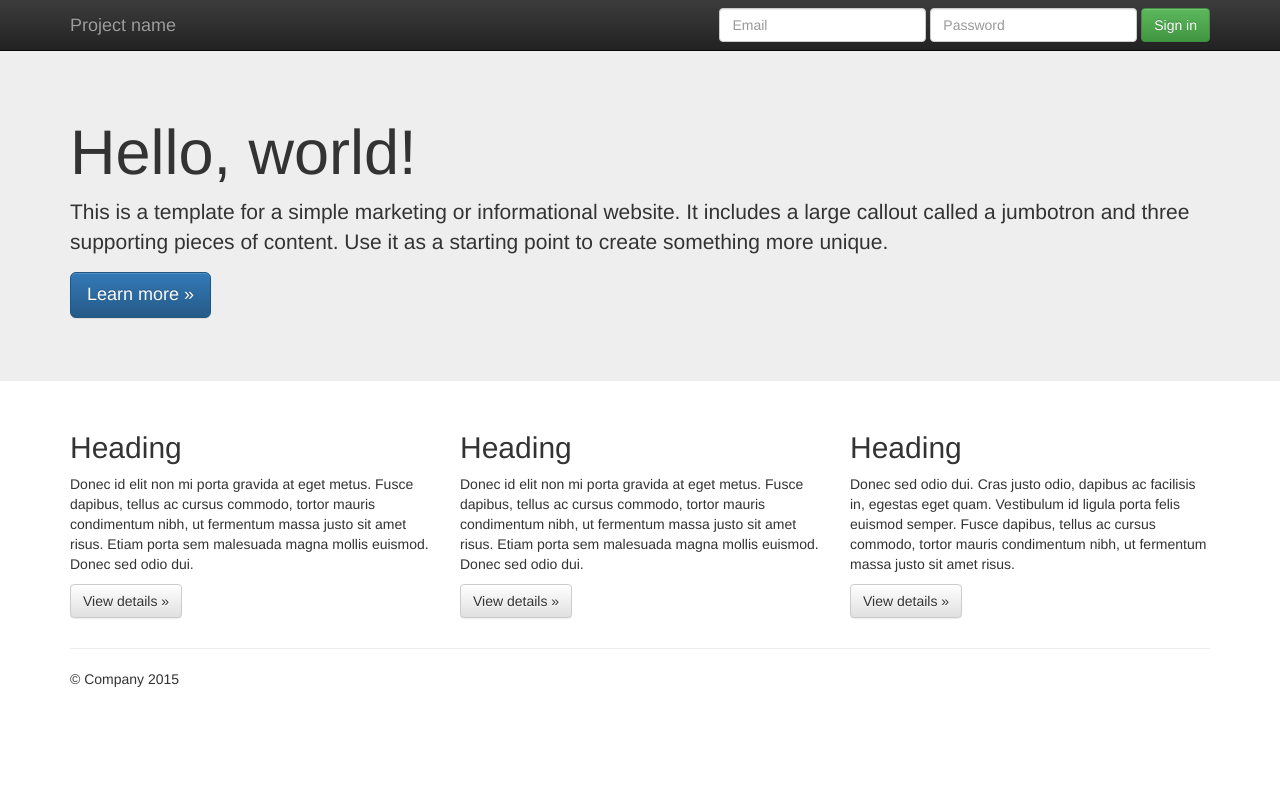
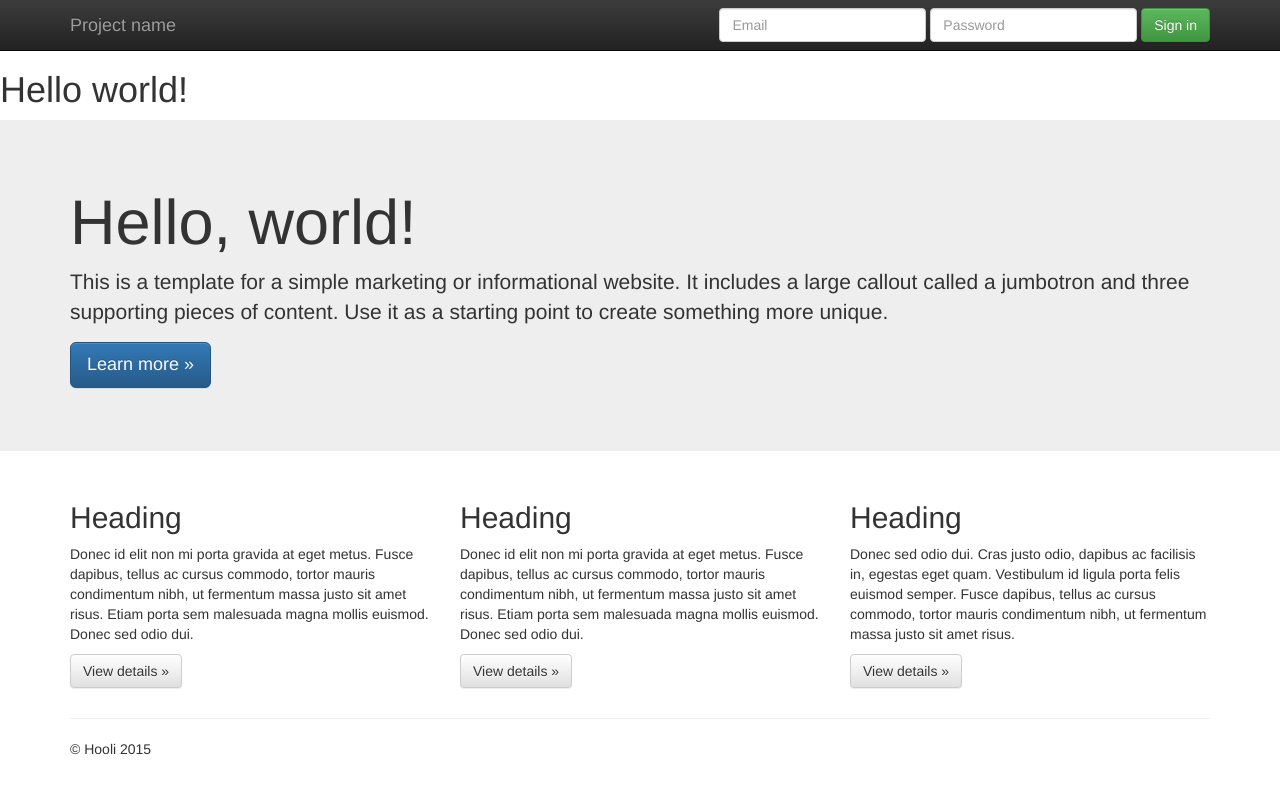
Before and after one commit to mahesh1b/for-udmy, a plain HTML site: page index.html in a window 1280 px wide. Drawn offline with nearby package versions, Linux system fonts and the light colour scheme.

Commit message:
new content in the index.html

```diff
--- a/index.html
+++ b/index.html
@@ -6,7 +6,7 @@
     <head>
         <meta charset="utf-8">
         <meta http-equiv="X-UA-Compatible" content="IE=edge,chrome=1">
-        <title></title>
+        <title>The master server</title>
         <meta name="description" content="">
         <meta name="viewport" content="width=device-width, initial-scale=1">
         <link rel="apple-touch-icon" href="apple-touch-icon.png">
@@ -20,7 +20,7 @@
         </style>
         <link rel="stylesheet" href="css/bootstrap-theme.min.css">
         <link rel="stylesheet" href="css/main.css">
-
+	<h1>Hello world!</h1>
         <script src="js/vendor/modernizr-2.8.3-respond-1.4.2.min.js"></script>
     </head>
     <body>
@@ -84,7 +84,7 @@
       <hr>
 
       <footer>
-        <p>&copy; Company 2015</p>
+        <p>&copy; Hooli 2015</p>
       </footer>
     </div> <!-- /container -->        <script src="//ajax.googleapis.com/ajax/libs/jquery/1.11.2/jquery.min.js"></script>
         <script>window.jQuery || document.write('<script src="js/vendor/jquery-1.11.2.min.js"><\/script>')</script>
```
